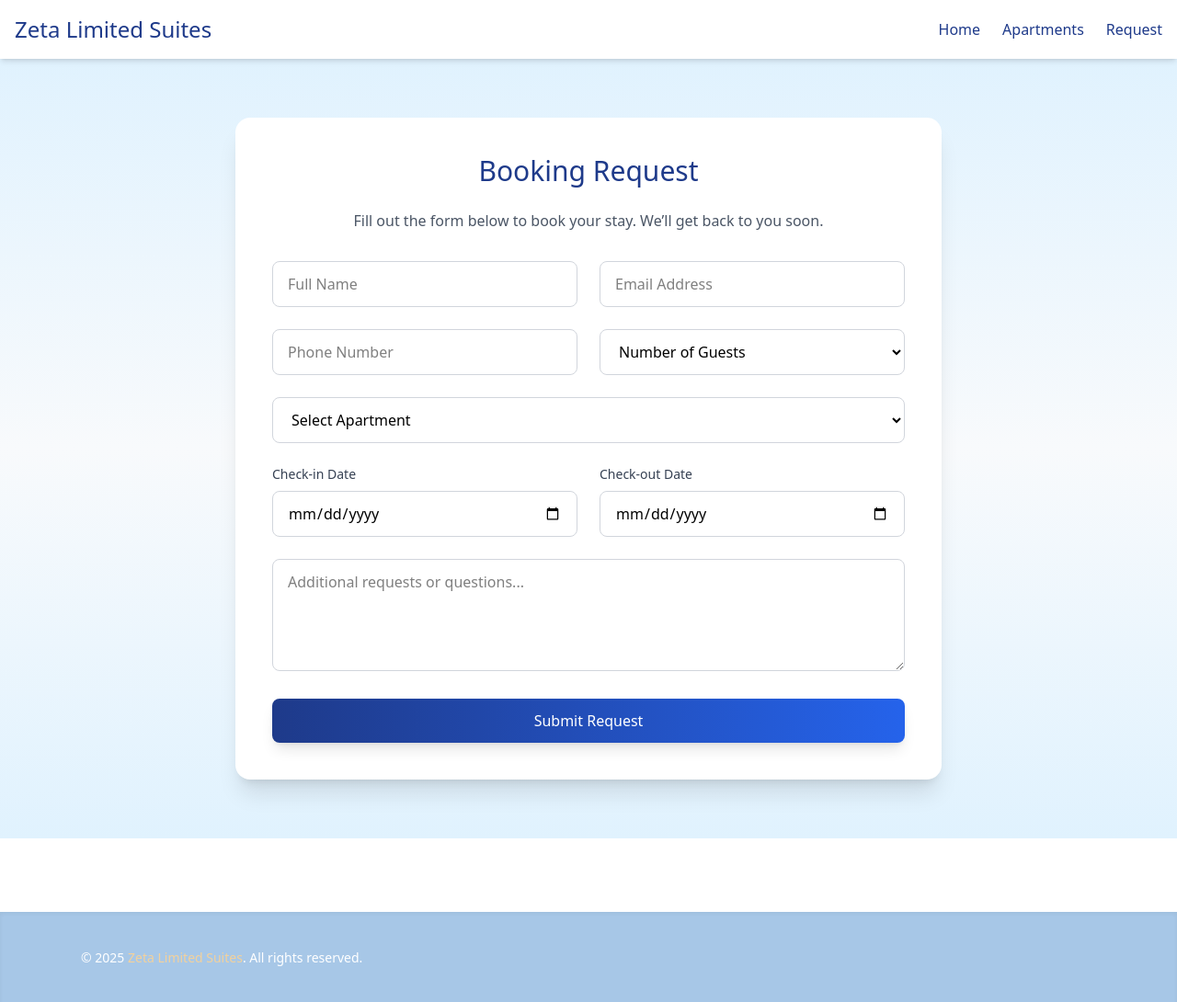
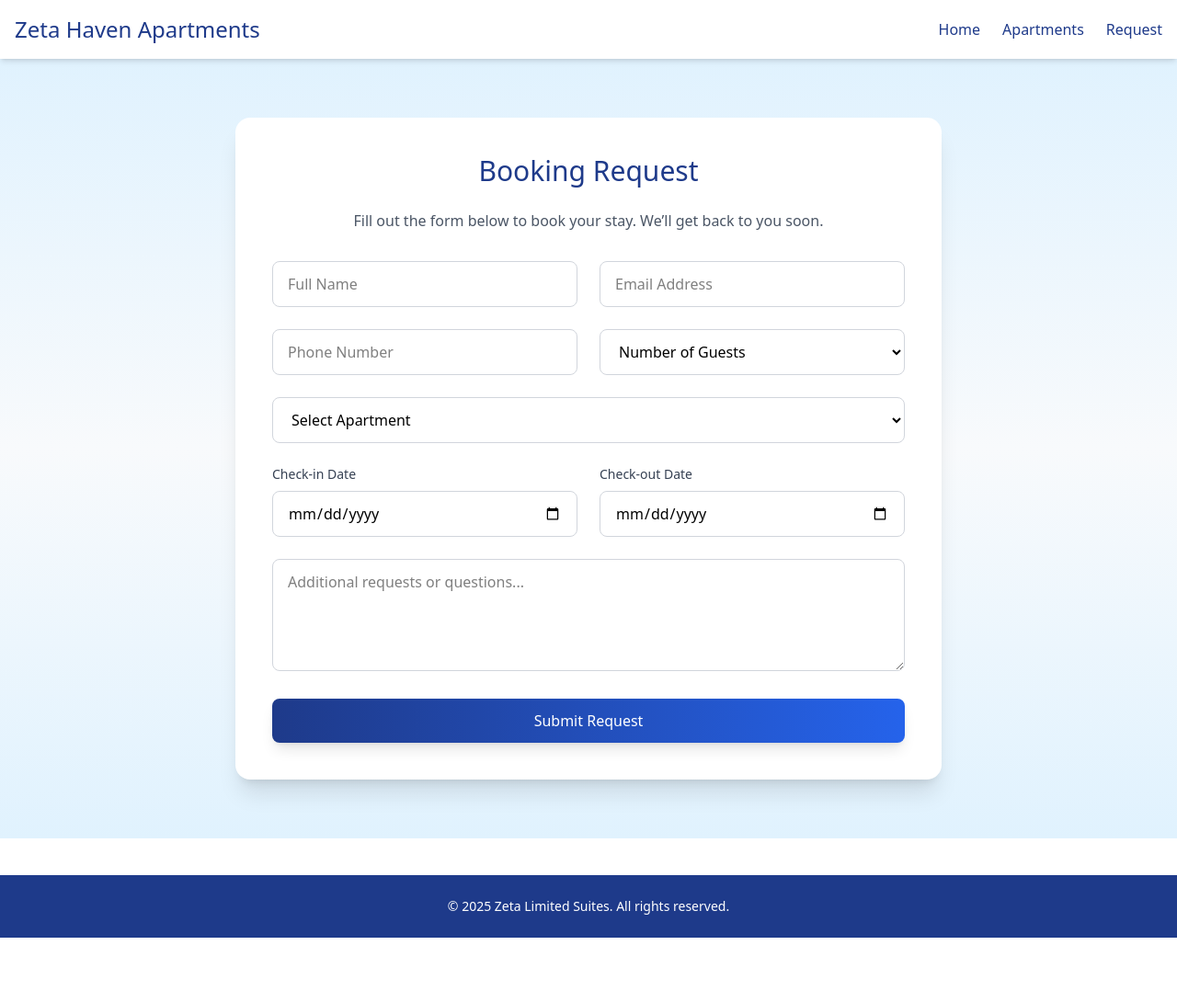
Before and after one commit to AtomJoshua/Zeta-Haven, a React (Vite) app: page /request in a window 1280 px wide. Shown: the whole page at 92% size. After the commit the page ends 1020 px from the top, so only its background shows below. Built offline with nearby package versions, Linux system fonts and the light colour scheme.

Commit message:
zeta haven

```diff
--- a/src/components/Footer.jsx
+++ b/src/components/Footer.jsx
@@ -1,31 +1,10 @@
 // components/Footer.jsx
 export default function Footer() {
   return (
-    <footer className="bg-[#A7C7E7] text-white py-10 mt-20 shadow-inner">
-      <div className="max-w-6xl mx-auto px-6 flex flex-col sm:flex-row items-center justify-between gap-4">
-        <p className="text-sm text-center sm:text-left">
-          © {new Date().getFullYear()}{" "}
-          <span className="text-[#F3D19C] font-medium">
-            Zeta Limited Suites
-          </span>
-          . All rights reserved.
-        </p>
-
-        {/* <div className="flex items-center gap-6">
-          <a
-            href="#"
-            className="text-[#F3D19C] hover:text-white transition-colors text-sm"
-          >
-            Privacy Policy
-          </a>
-          <a
-            href="#"
-            className="text-[#F3D19C] hover:text-white transition-colors text-sm"
-          >
-            Terms of Service
-          </a>
-        </div> */}
-      </div>
+    <footer className="bg-[#1E3A8A] text-white py-6 text-center mt-10">
+      <p className="text-sm">
+        © {new Date().getFullYear()} Zeta Limited Suites. All rights reserved.
+      </p>
     </footer>
   );
 }
--- a/src/components/Navbar.jsx
+++ b/src/components/Navbar.jsx
@@ -11,7 +11,7 @@ export default function Navbar() {
       <div className="max-w-7xl mx-auto flex justify-between items-center p-4">
         {/* Logo */}
         <h1 className="text-2xl font-playfair text-[#1E3A8A]">
-          Zeta Limited Suites
+          Zeta Haven Apartments
         </h1>
 
         {/* Desktop Links */}
--- a/src/pages/Apartments.jsx
+++ b/src/pages/Apartments.jsx
@@ -17,7 +17,7 @@ export default function Apartments() {
     price: "₦250,000 / night",
     images: [bedroom, apt1, dining, aptvideo],
     description:
-      "A bright, coastal-inspired apartment in the heart of Asokoro — perfect for both business and leisure travelers. Enjoy a serene space with modern comforts.",
+      "In the luxury centre of Asokoro, with proximity to great spots for networking with Abuja elites, this spacious 2-bedroom apartment offers a blend of comfort and style, perfect for both relaxation and work. Enjoy modern amenities, a fully equipped kitchen, and a cozy living area designed for your convenience.",
     amenities: [
       { icon: <BedDouble size={18} />, label: "2 Bedrooms" },
       { icon: <Bath size={18} />, label: "Private Baths" },
```
